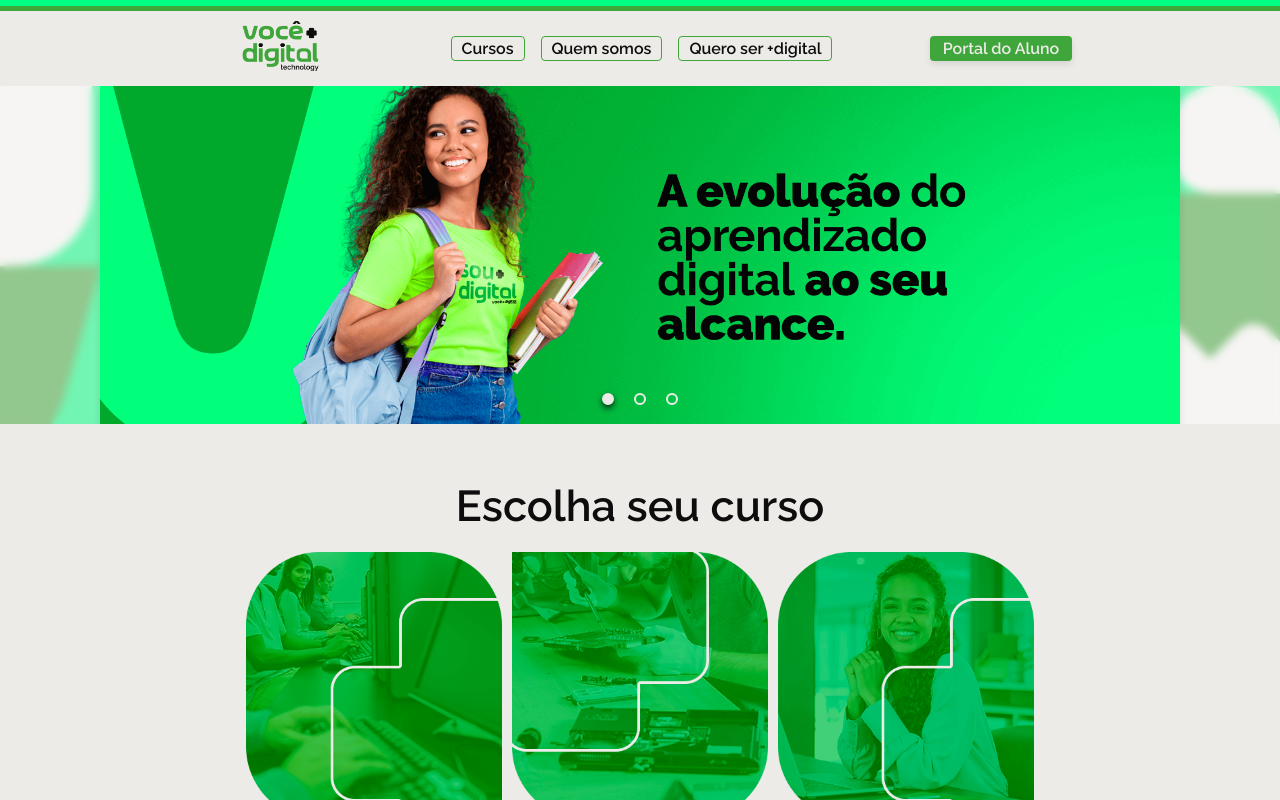
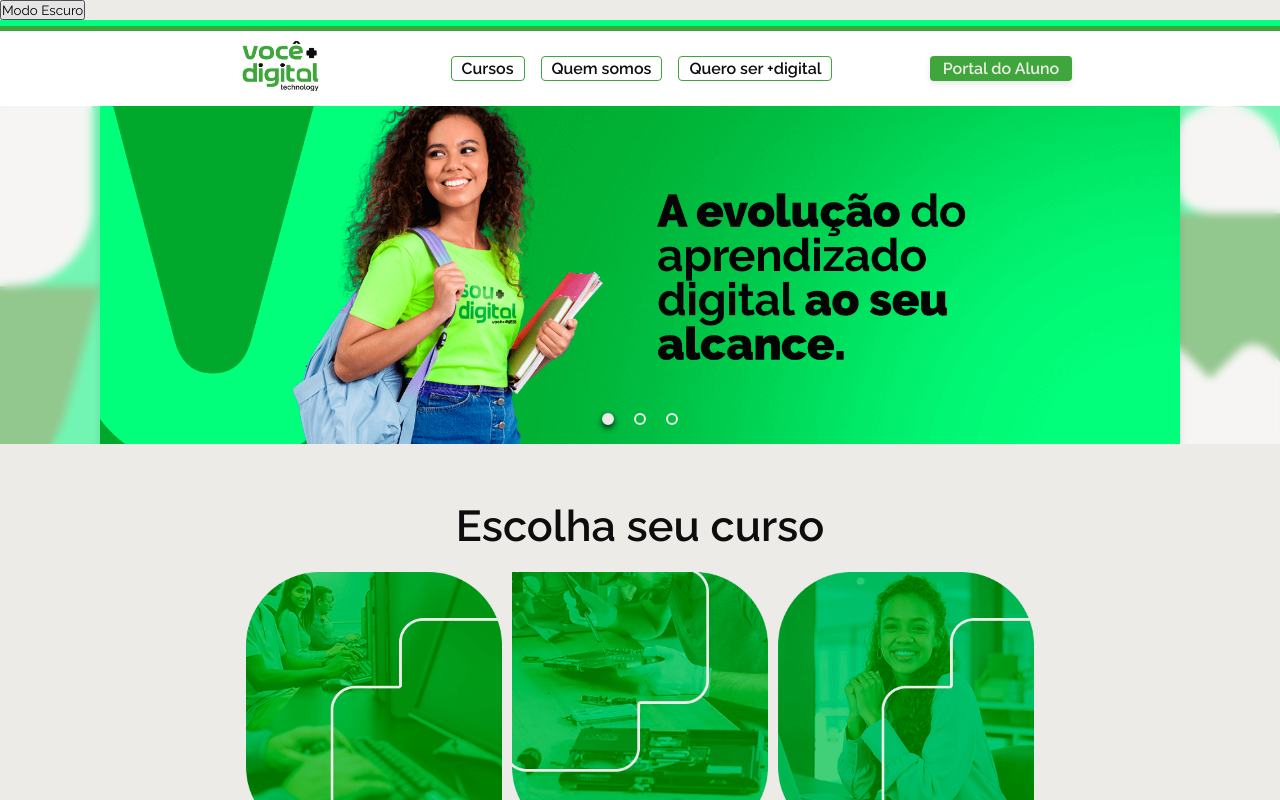
Before and after one commit to mateusaraujos/voce-mais-digital-technology, a React (Vite) app: page / in a window 1280 px wide. Built offline with nearby package versions, Linux system fonts and the light colour scheme.

Commit message:
Primeiro teste válido

```diff
--- a/package.json
+++ b/package.json
@@ -37,6 +37,7 @@
     "@types/react": "^18.2.46",
     "@types/react-dom": "^18.2.18",
     "@types/react-slick": "^0.23.13",
+    "@types/styled-components": "^5.1.34",
     "@typescript-eslint/eslint-plugin": "^6.17.0",
     "@typescript-eslint/parser": "^6.17.0",
     "@vitejs/plugin-react": "^4.2.1",
--- a/src/components/Header/Header.tsx
+++ b/src/components/Header/Header.tsx
@@ -9,9 +9,21 @@ import imgLogo from "/img/logo.png";
 
 import "./Header.css";
 
+import { useTheme } from "styled-components";
+import styled from "styled-components";
+import { CustomTheme } from "../../contexts/ThemeContext";
+
+const StyledHeader = styled.header<{ theme: CustomTheme }>`
+  background-color: ${(props) =>
+    props.theme.mode === "light" ? "#fff" : "#333"};
+  color: ${(props) => (props.theme.mode === "light" ? "#333" : "#fff")};
+`;
+
 export default function Header() {
+  const { theme } = useTheme();
+
   return (
-    <header>
+    <StyledHeader theme={theme}>
       <div className="light-green"></div>
       <div className="dark-green"></div>
       <div className="center-header">
@@ -29,6 +41,6 @@ export default function Header() {
           </Link>
         </nav>
       </div>
-    </header>
+    </StyledHeader>
   );
 }
--- /dev/null
+++ b/src/components/ThemeToogle/ThemeToogle.tsx
@@ -0,0 +1,14 @@
+import React from "react";
+import { useTheme } from "../../contexts/ThemeContext";
+
+const ThemeToggle: React.FC = () => {
+  const { theme, toggleTheme } = useTheme();
+
+  return (
+    <button className="" onClick={toggleTheme}>
+      {theme.mode === "light" ? "Modo Escuro" : "Modo Claro"}
+    </button>
+  );
+};
+
+export default ThemeToggle;
--- a/src/contexts/ThemeContext.tsx
+++ b/src/contexts/ThemeContext.tsx
@@ -0,0 +1,49 @@
+import React, { createContext, useContext, useState, ReactNode } from "react";
+import {
+  DefaultTheme,
+  ThemeProvider as StyledComponentsThemeProvider,
+} from "styled-components";
+
+export interface CustomTheme extends DefaultTheme {
+  mode: "light" | "dark";
+}
+
+interface ThemeContextProps {
+  theme: CustomTheme;
+  toggleTheme: () => void;
+}
+
+const ThemeContext = createContext<ThemeContextProps | undefined>(undefined);
+
+export const useTheme = () => {
+  const context = useContext(ThemeContext);
+  if (!context) {
+    throw new Error("useTheme must be used within a ThemeProvider");
+  }
+  return context;
+};
+
+interface ThemeProviderProps {
+  children: ReactNode;
+}
+
+export const ThemeProvider: React.FC<ThemeProviderProps> = ({ children }) => {
+  const [theme, setTheme] = useState<CustomTheme>({
+    mode: "light",
+  });
+
+  const toggleTheme = () => {
+    setTheme((prevTheme) => ({
+      ...prevTheme,
+      mode: prevTheme.mode === "light" ? "dark" : "light",
+    }));
+  };
+
+  return (
+    <StyledComponentsThemeProvider theme={theme}>
+      <ThemeContext.Provider value={{ theme, toggleTheme }}>
+        {children}
+      </ThemeContext.Provider>
+    </StyledComponentsThemeProvider>
+  );
+};
--- a/src/index.css
+++ b/src/index.css
@@ -6,6 +6,10 @@
   box-sizing: border-box;
 
   font-family: "Raleway", sans-serif;
+}
+
+html {
+  background-color: #edebe7;
 }
 
 #root {
--- a/src/pages/Home/Home.tsx
+++ b/src/pages/Home/Home.tsx
@@ -7,10 +7,13 @@ import ComeBeMaisDigital from "../../components/ComeBeMaisDigital/ComeBeMaisDigi
 import Footer from "../../components/Footer/Footer";
 
 import { BANNERS } from "../../constants/appConstants";
+import { ThemeProvider } from "../../contexts/ThemeContext";
+import ThemeToggle from "../../components/ThemeToogle/ThemeToogle";
 
 export default function Home() {
   return (
-    <>
+    <ThemeProvider>
+      <ThemeToggle />
       <Header />
       <main>
         <Carousel images={BANNERS} />
@@ -20,6 +23,6 @@ export default function Home() {
         <ComeBeMaisDigital />
       </main>
       <Footer />
-    </>
+    </ThemeProvider>
   );
 }
--- a/src/styles/themeVariables.css
+++ b/src/styles/themeVariables.css
@@ -1,7 +1,6 @@
 :root {
   --dark-green: #3fa63b;
   --light-green: #00ff83;
-
   --primary-white: #edebe7;
   --primary-orange: #ff5211;
   --primary-black: #0d0d0d;
```
Also changed, not shown: src/components/ThemeSwitchButton/ThemeSwitchButton.tsx (deleted), src/styles/darkTheme.css (deleted), src/styles/lightTheme.css (deleted), 1 other file (tests, documents, lock files or other folders).
